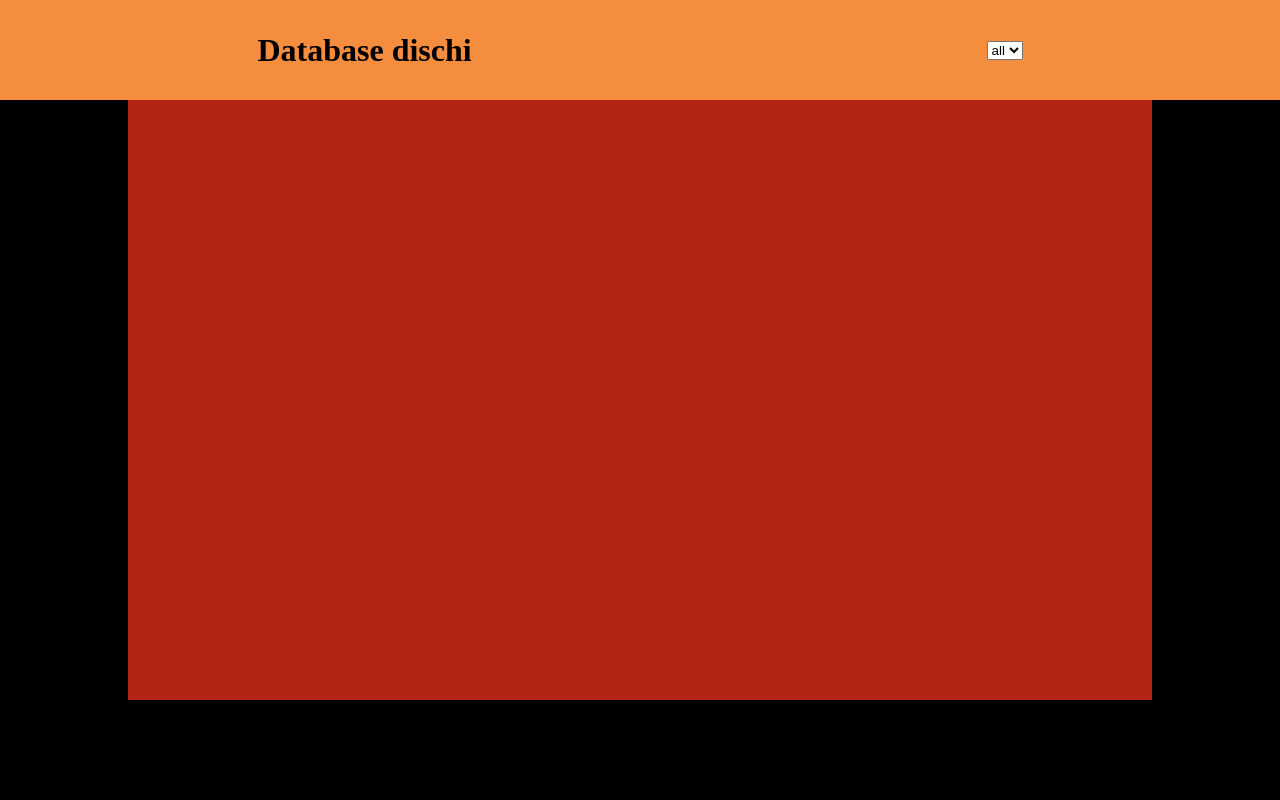
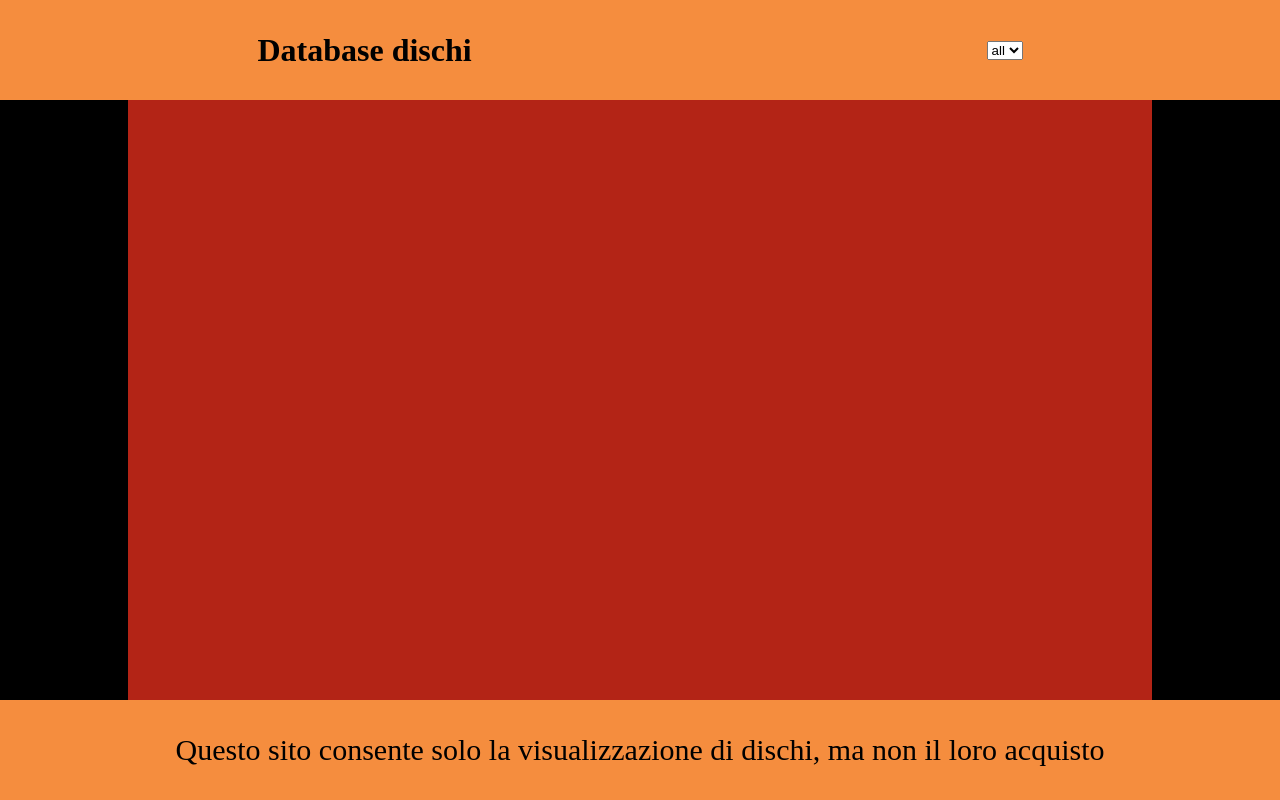
Before and after one commit to oriboys/php-ajax-dischi, a PHP site: page /index-vue.html in a window 1280 px wide. Run offline with PHP 8.4, Linux system fonts and the light colour scheme; some libraries are stand-ins or nearby versions.

Commit message:
push di controllo

```diff
--- a/dir/index-vue.html
+++ b/dir/index-vue.html
@@ -29,7 +29,7 @@
       </div>
     </main>
     <footer>
-
+    <p>Questo sito consente solo la visualizzazione di dischi, ma non il loro acquisto</p>
     </footer>
   </div>
 
--- a/dir/style.css
+++ b/dir/style.css
@@ -40,3 +40,17 @@ main div {
   align-items: center;
   flex-direction: column;
 }
+main div img {
+  border-radius: 50%;
+}
+
+footer {
+  width: 100%;
+  height: 100px;
+  background-color: #f58d3e;
+  text-align: center;
+}
+footer p {
+  font-size: 30px;
+  line-height: 100px;
+}
--- a/src/partials/_main.scss
+++ b/src/partials/_main.scss
@@ -15,5 +15,8 @@ main {
     margin-left:  20px;
     @include flex(center);
     flex-direction: column;
+    & img {
+      border-radius: 50%;
+    }
   }
 }
```
Also changed, not shown: src/partials/_footer.scss (+10 -0 lines).
